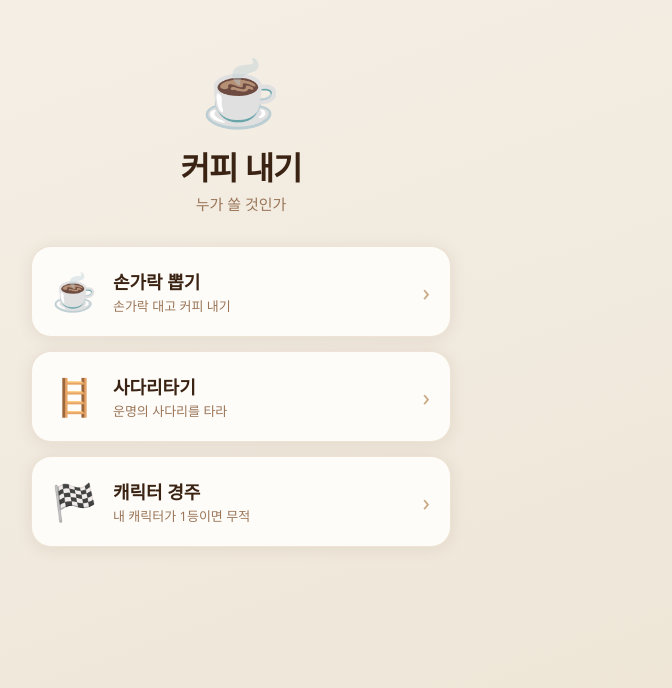
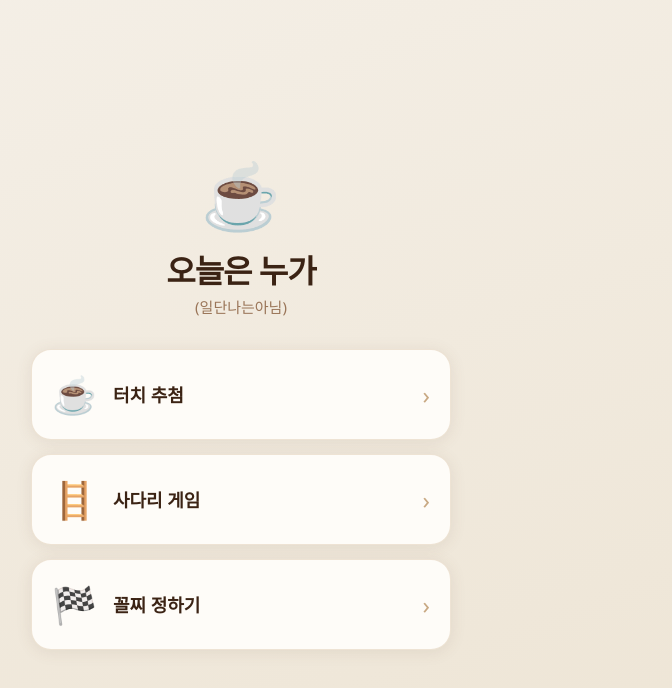
Before and after one commit to ToasT1ng/coffee-roulette, a React (Vite) app: page / in a window 1280 px wide. Shown: the top 688 px of the page, without its empty margins (399-1071 px from the left). Built offline with nearby package versions, Linux system fonts and the light colour scheme.

Commit message:
🎨 rename app and games, remove subtitles, center home layout

```diff
--- a/index.html
+++ b/index.html
@@ -4,7 +4,7 @@
     <meta charset="UTF-8" />
     <link rel="icon" type="image/svg+xml" href="/favicon.svg" />
     <meta name="viewport" content="width=device-width, initial-scale=1.0, maximum-scale=1.0, user-scalable=no" />
-    <title>커피 내기</title>
+    <title>오늘은 누가</title>
   </head>
   <body>
     <div id="root"></div>
--- a/src/components/CharacterRace.jsx
+++ b/src/components/CharacterRace.jsx
@@ -177,7 +177,7 @@ export default function CharacterRace({ onBack }) {
     <div className="race-root">
       <div className="race-header">
         <button className="back-btn" onClick={onBack}>‹</button>
-        <span>캐릭터 경주</span>
+        <span>꼴찌 정하기</span>
       </div>
 
       {phase === 'setup' && (
--- a/src/components/FingerPicker.jsx
+++ b/src/components/FingerPicker.jsx
@@ -99,7 +99,7 @@ export default function FingerPicker({ onBack }) {
     <div className="finger-root">
       <div className="finger-header">
         <button className="back-btn" onClick={onBack}>‹</button>
-        <span>손가락 뽑기</span>
+        <span>터치 추첨</span>
       </div>
 
       <div
--- a/src/components/Home.css
+++ b/src/components/Home.css
@@ -1,14 +1,15 @@
 .home {
   display: flex;
   flex-direction: column;
+  justify-content: center;
   height: 100%;
   padding: 0 20px;
+  gap: 32px;
   background: linear-gradient(160deg, #f5f0e8 0%, #ede4d4 100%);
 }
 
 .home-header {
   text-align: center;
-  padding: 48px 0 32px;
 }
 
 .home-logo {
--- a/src/components/Home.jsx
+++ b/src/components/Home.jsx
@@ -1,9 +1,9 @@
 import './Home.css'
 
 const GAMES = [
-  { id: 'finger', emoji: '☕', label: '손가락 뽑기', desc: '손가락 대고 커피 내기' },
-  { id: 'ladder', emoji: '🪜', label: '사다리타기', desc: '운명의 사다리를 타라' },
-  { id: 'race', emoji: '🏁', label: '캐릭터 경주', desc: '내 캐릭터가 1등이면 무적' },
+  { id: 'finger', emoji: '☕', label: '터치 추첨' },
+  { id: 'ladder', emoji: '🪜', label: '사다리 게임' },
+  { id: 'race', emoji: '🏁', label: '꼴찌 정하기' },
 ]
 
 export default function Home({ onSelect }) {
@@ -11,17 +11,14 @@ export default function Home({ onSelect }) {
     <div className="home">
       <div className="home-header">
         <div className="home-logo">☕</div>
-        <h1>커피 내기</h1>
-        <p>누가 쏠 것인가</p>
+        <h1>오늘은 누가</h1>
+        <p>(일단나는아님)</p>
       </div>
       <div className="home-games">
         {GAMES.map(g => (
           <button key={g.id} className="game-card" onClick={() => onSelect(g.id)}>
             <span className="game-emoji">{g.emoji}</span>
-            <div>
-              <div className="game-label">{g.label}</div>
-              <div className="game-desc">{g.desc}</div>
-            </div>
+            <div className="game-label">{g.label}</div>
             <span className="game-arrow">›</span>
           </button>
         ))}
--- a/src/components/LadderGame.jsx
+++ b/src/components/LadderGame.jsx
@@ -186,7 +186,7 @@ export default function LadderGame({ onBack }) {
     <div className="ladder-root">
       <div className="ladder-header">
         <button className="back-btn" onClick={onBack}>‹</button>
-        <span>사다리타기</span>
+        <span>사다리 게임</span>
       </div>
 
       {phase === 'setup' && (
```
